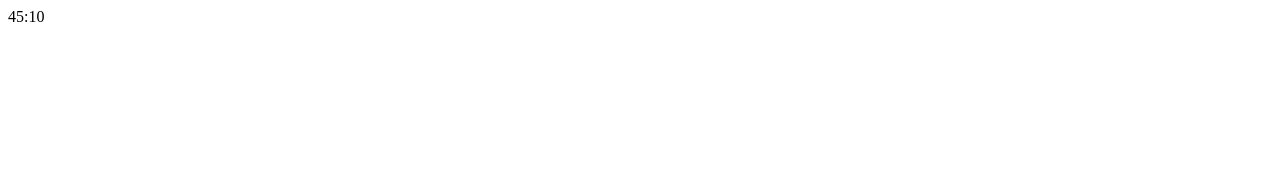
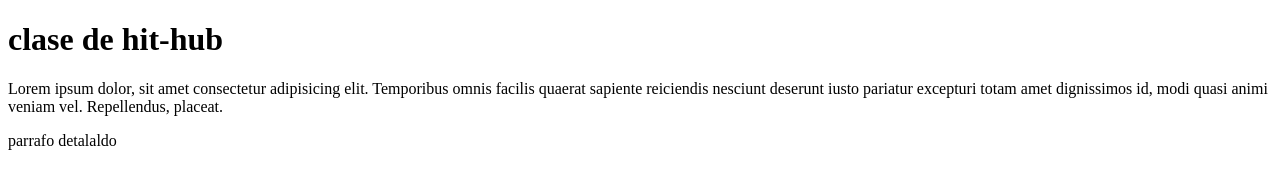
Before and after one commit to Jessifarias/Primer-repositorio, a plain HTML site: page index.html in a window 1280 px wide. Drawn offline with Linux system fonts and the light colour scheme.

Commit message:
agregue contenido al index

```diff
--- a/index.html
+++ b/index.html
@@ -7,6 +7,8 @@
     <title>Git-Hub</title>
 </head>
 <body>
-
+    <h1>clase de hit-hub</h1>
+    Lorem ipsum dolor, sit amet consectetur adipisicing elit. Temporibus omnis facilis quaerat sapiente reiciendis nesciunt deserunt iusto pariatur excepturi totam amet dignissimos id, modi quasi animi veniam vel. Repellendus, placeat.
+    <p>parrafo detalaldo</p>
 </body>
-</html> 45:10
+</html>
```
